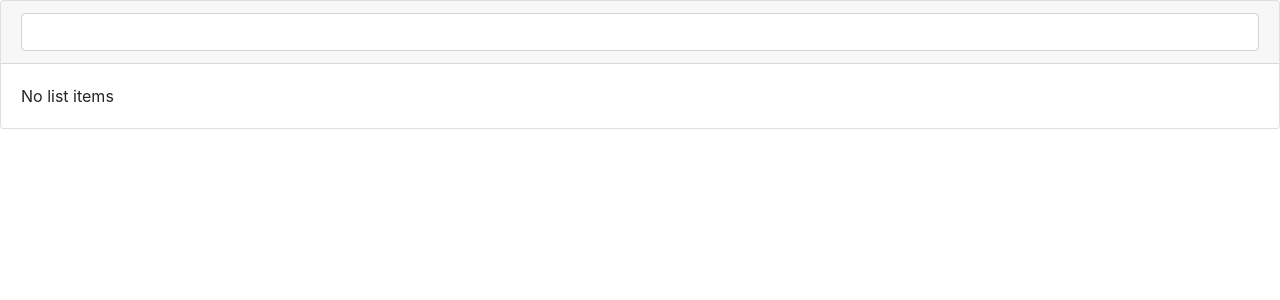
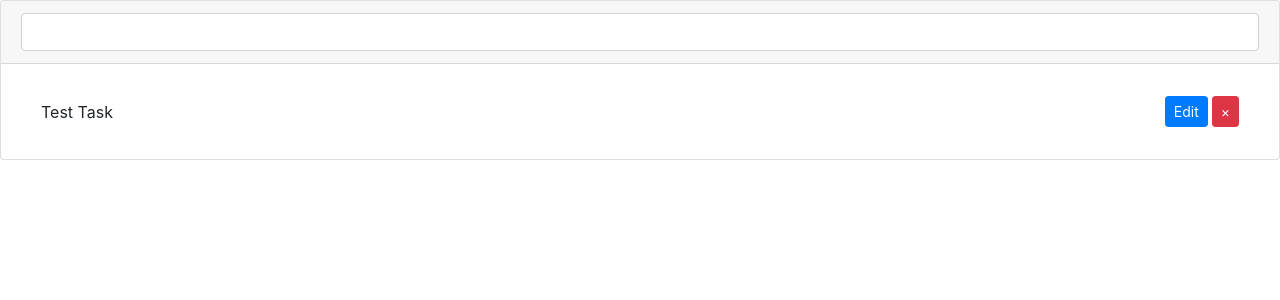
Before and after one commit to Timothy-Merchant/Week10ReactChallenges, a React (Create React App) app: page /todolist in a window 1280 px wide. Shown: the top 300 px of the page. Built offline with nearby package versions, Linux system fonts and the light colour scheme.

Commit message:
added edit functionality

```diff
--- a/src/ToDo/List.js
+++ b/src/ToDo/List.js
@@ -4,7 +4,10 @@ import reducer from "./reducer";
 // initial state
 // put in some dummy content to start with
 const initialState = {
-    items: []
+    items: [{
+        task: "Test Task",
+        completed: false
+    }]
 };
 
 // component
@@ -33,7 +36,12 @@ const List = () => {
 
     const handleSubmit = (e) => {
         e.preventDefault();
-        dispatch({ type: "NEW_ITEM", value: input})
+        dispatch({ type: "NEW_ITEM", value: input })
+        setInput("")
+    }
+
+    const handleEdit = (index, input) => {
+        dispatch({ type: "CHANGE_ITEM", index, value: input })
         setInput("")
     }
 
@@ -69,7 +77,9 @@ const List = () => {
                                 >{item.task}</span>
 
                                 { /* edit button */}
-                                <button className="btn btn-sm btn-primary mr-1">Edit</button>
+                                <button className="btn btn-sm btn-primary mr-1" onClick={() =>
+                                    handleEdit(index, input)
+                                }>Edit</button>
 
                                 { /* remove button */}
                                 <button className="btn btn-sm btn-danger" onClick={() => handleDelete(index)}>&times;</button>
```
